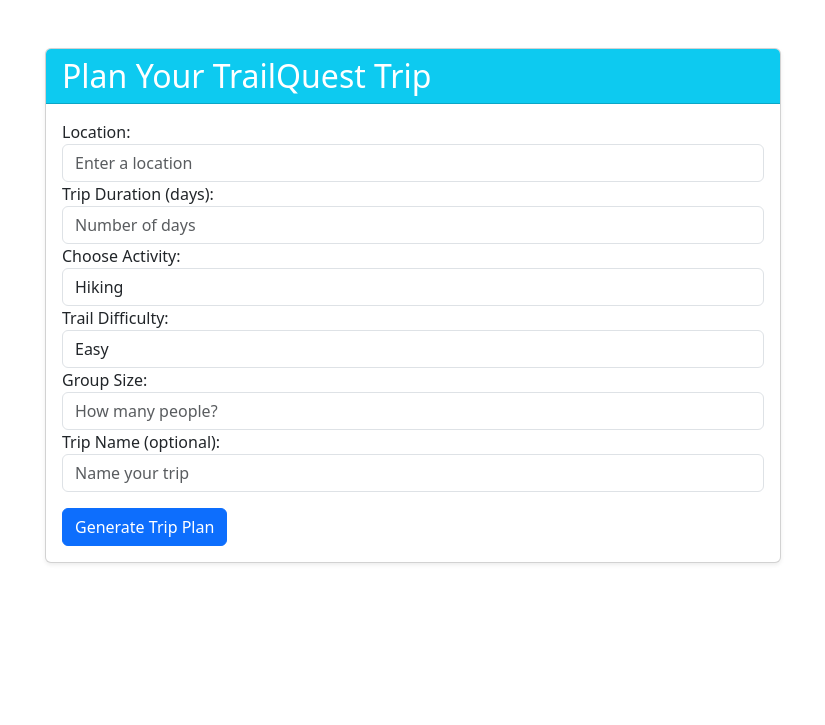
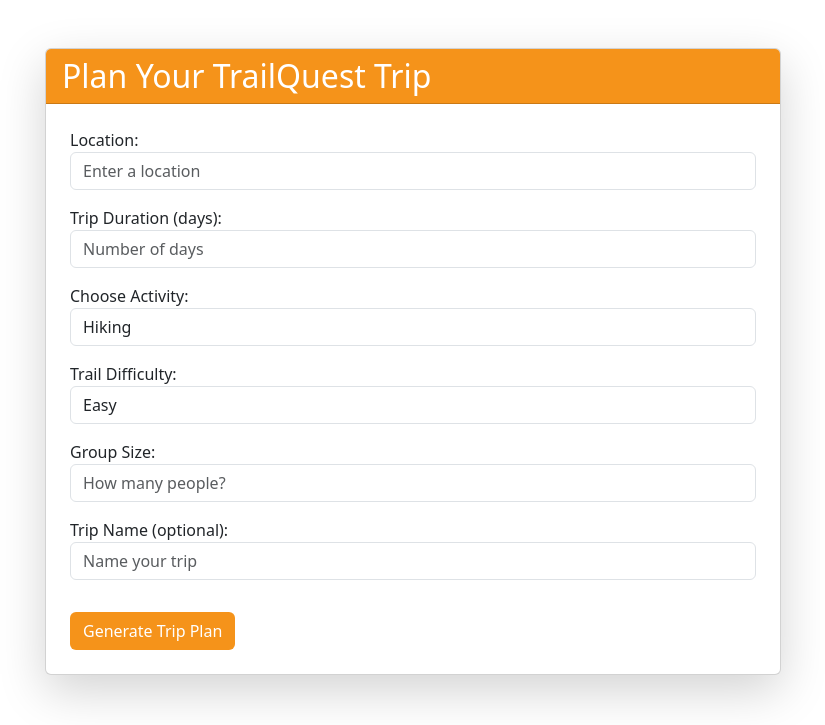
Before and after one commit to MichaelMwb/TrailQuest, a Django app: template accounts/templates/accounts/trip_preferences.html in a window 1280 px wide. Shown: the part 75-800 px from the top of the page, without its empty margins (227-1052 px from the left). Run offline with Django 5.2, Linux system fonts and the light colour scheme; the template is opened without the code that fills it: values that come from a table or form of the project are taken from there, others are empty; some libraries are stand-ins or nearby versions.

Commit message:
changed colors of trip form

```diff
--- a/accounts/templates/accounts/trip_preferences.html
+++ b/accounts/templates/accounts/trip_preferences.html
@@ -4,11 +4,11 @@
 <div class="container mt-5">
   <div class="row justify-content-center">
     <div class="col-md-8">
-      <div class="card shadow-sm">
-        <div class="card-header bg-info text-white">
+      <div class="card shadow-lg">
+        <div class="card-header text-white" style="background-color: #f5931a;">
           <h2 class="mb-0">Plan Your TrailQuest Trip</h2>
         </div>
-        <div class="card-body">
+        <div class="card-body p-4">
           <form method="POST" id="trip-form">
             {% csrf_token %}
             {% for field in form %}
@@ -16,12 +16,16 @@
                 {{ field.label_tag }}
                 {% if field.name == "location" %}
                   <!-- Add an ID to the location field for JavaScript targeting -->
-                  {{ field }}
+                  <div class="mb-3">
+                    {{ field }}
+                  </div>
                   <div id="location-error" class="text-danger small" style="display: none;">
                     Please select a valid city from the dropdown.
                   </div>
                 {% else %}
-                  {{ field }}
+                  <div class="mb-3">
+                    {{ field }}
+                  </div>
                 {% endif %}
                 {% if field.errors %}
                   <div class="text-danger small">
@@ -30,7 +34,7 @@
                 {% endif %}
               </div>
             {% endfor %}
-            <button type="submit" class="btn btn-primary mt-3">Generate Trip Plan</button>
+            <button type="submit" class="btn mt-3" style="background-color: #f5931a; color: white;">Generate Trip Plan</button>
           </form>
         </div>
       </div>
```
Also changed, not shown: static/styles.css (added, +11 -0 lines), db.sqlite3.
